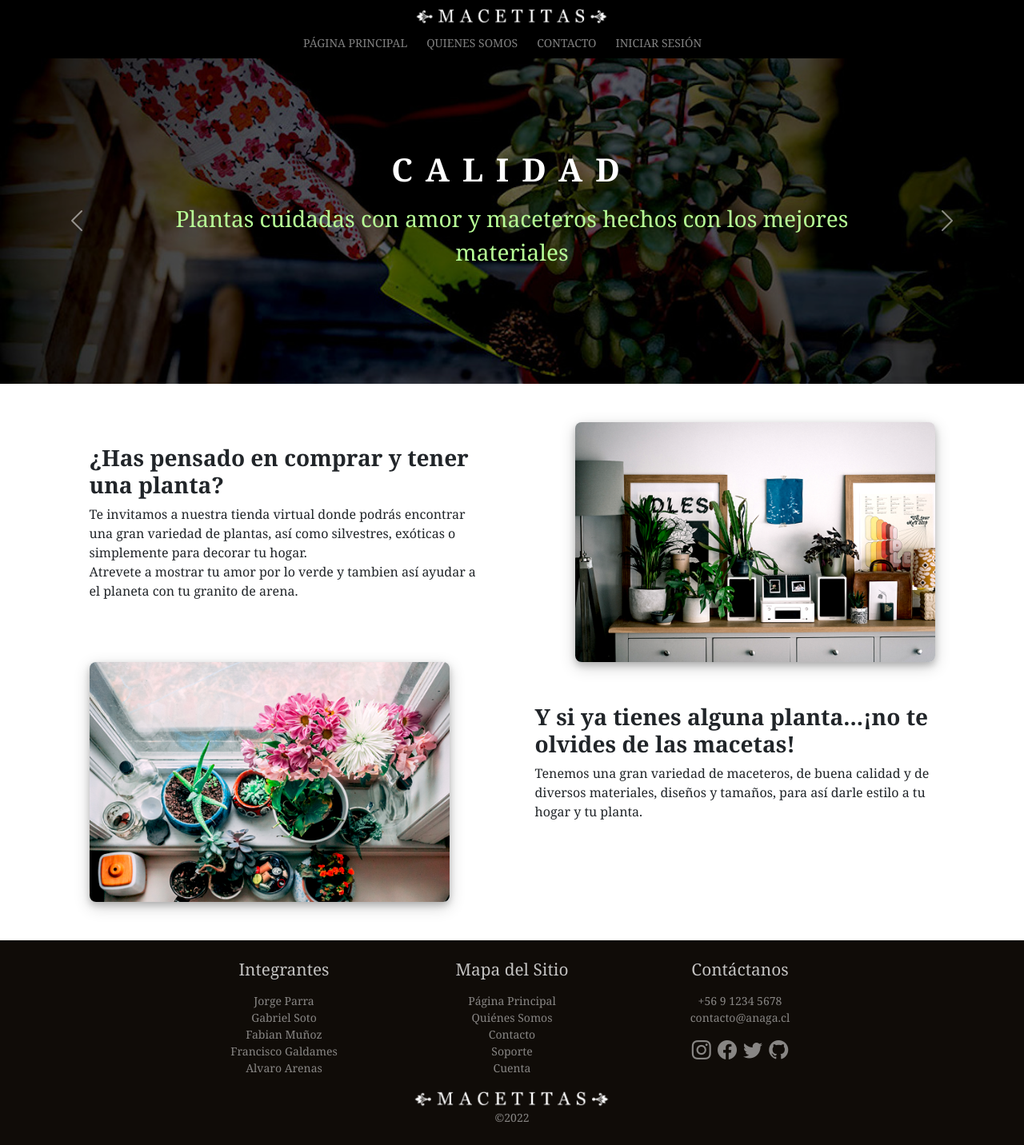
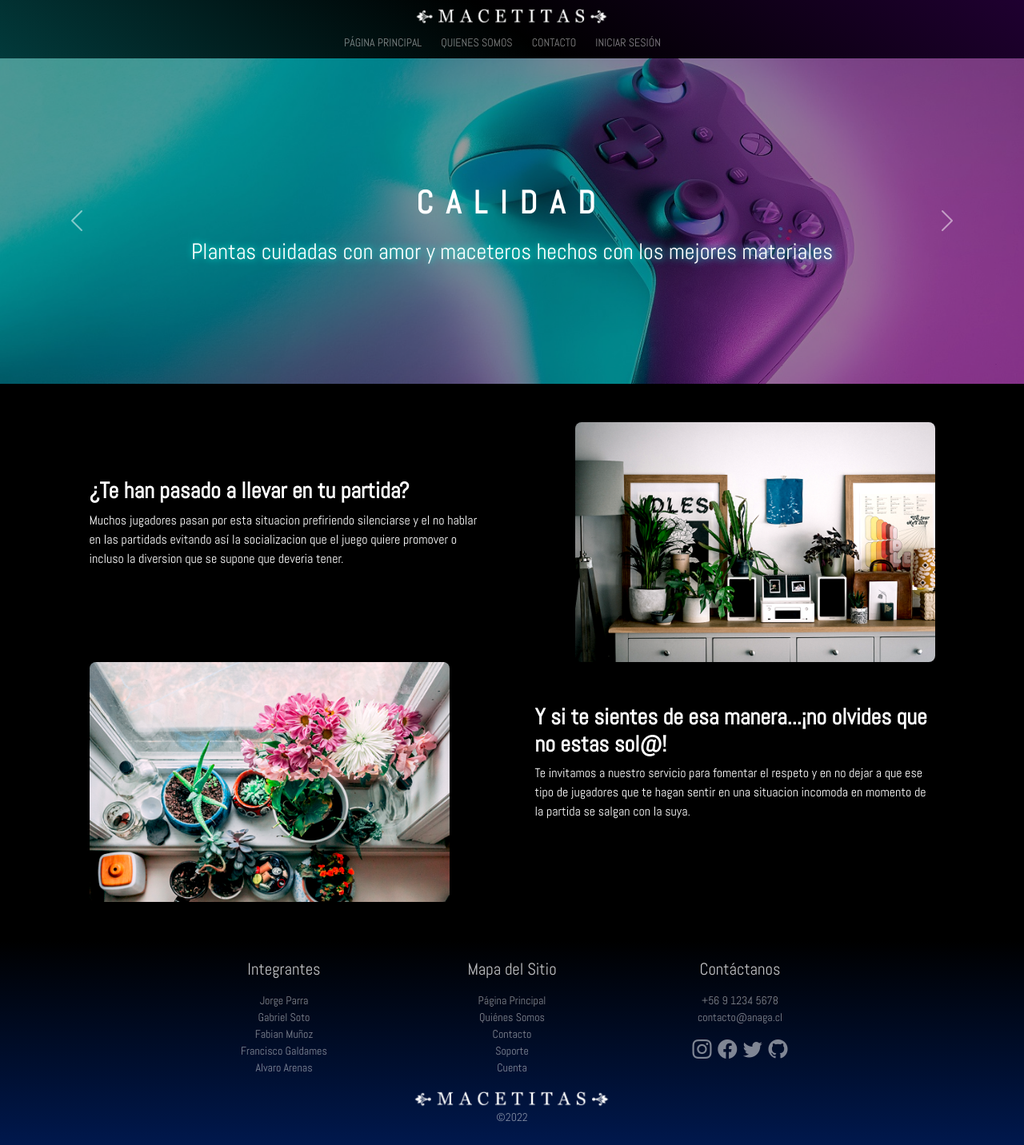
Before and after one commit to Alvaro-AAC/anaga, a Django app: page / in a window 1280 px wide. Shown: the whole page at 80% size. Run offline with Django 4.2, Linux system fonts and the light colour scheme; some libraries are stand-ins or nearby versions.

Commit message:
Avance index y personalizacion

```diff
--- a/core/static/core/css/global.css
+++ b/core/static/core/css/global.css
@@ -70,7 +70,7 @@
 }
 
 *{
-    font-family: Georgia, 'Times New Roman', Times, serif;
+    font-family: 'Abel', sans-serif;
 }
 
 /*imagen de fondo para navbar*/
@@ -80,6 +80,11 @@
     background-size: cover;
     background-position: center center;
 } */
+
+.bgTopBar{
+    background: rgb(2,58,59);
+    background: linear-gradient(36deg, rgba(2,58,59,1) 0%, rgba(0,0,0,1) 50%, rgba(31,0,48,1) 100%);
+}
 
 #openTopMenu a{
     text-decoration: none;
@@ -97,8 +102,8 @@
 .parrafoImg img{
     border-radius: 8px;
     max-height: 300px;
-    box-shadow: 0 4px 8px 0 rgba(0, 0, 0, 0.2), 0 6px 20px 0 rgba(0, 0, 0, 0.19);
 }
+/* box-shadow: 0 0 20px 8px #00184d; */
 
 .logoImg{
     max-height: 25px;
@@ -130,7 +135,8 @@ nav ~ * {
 }
 
 footer{
-    background-color: #100c08
+    background: rgb(0,0,0);
+    background: linear-gradient(0deg,  #00184d, rgba(0,0,0,1) 100%);
 }
 
 footer li, a {
@@ -150,7 +156,7 @@ footer h5 {
 }
 
 a:hover{
-    color: #73dd6f;
+    color: #6fd8dd;
 }
 
 
@@ -168,7 +174,8 @@ a:hover{
 
 .carouselText p{
     font-weight: lighter;
-    color: #b7ff96;
+    color: #ffffff;
+    text-shadow: rgb(0, 255, 225) 1px 0 10px;
 }
 
 /* QUIENES SOMOS */
--- a/core/templates/core/index.html
+++ b/core/templates/core/index.html
@@ -12,7 +12,7 @@
   <script src="//cdn.jsdelivr.net/npm/sweetalert2@11"></script>
   <title>Inicio - Macetitas</title>
 </head>
-<body>
+<body style="background-color: black;">
   <!-- TOP BAR -->
   {% include "core/repeat/topBar.html" %}
 
@@ -58,19 +58,18 @@
     </button>
   </div>
 
-  <div class="container-fluid parrafoImg mb-5">
+  <div class="container-fluid parrafoImg mb-5 text-white">
     <div class="container-md d-md-flex text-center text-md-start align-items-center justify-content-around mb-4 mb-md-0">
       <div class="me-md-5 text-block">
-        <h2 class="fw-bold fs-3">¿Has pensado en comprar y tener una planta?</h2>
-        <p class="fs-6 mb-5">Te invitamos a nuestra tienda virtual donde podrás encontrar una gran variedad de plantas, así como silvestres, exóticas o simplemente para decorar tu hogar.
-        <br>Atrevete a mostrar tu amor por lo verde y tambien así ayudar a el planeta con tu granito de arena.</p>
+        <h2 class="fw-bold fs-3">¿Te han pasado a llevar en tu partida?</h2>
+        <p class="fs-6 mb-5">Muchos jugadores pasan por esta situacion prefiriendo silenciarse y el no hablar en las partidads evitando así la socializacion que el juego quiere promover o incluso la diversion que se supone que deveria tener.</p>
       </div>
       <img class="img-fluid mx-lg-0 mx-sm-auto d-sm-block" src="{% static 'core/img/index/img_Index_Plants_Text.png' %}" alt="">
     </div>
     <div class="container-md d-md-flex flex-md-row-reverse text-center text-md-end text-lg-start align-items-center justify-content-around">
       <div class="ms-md-5 ms-lg-5 text-block ">
-        <h2 class="fw-bold fs-3">Y si ya tienes alguna planta...¡no te olvides de las macetas!</h2>
-        <p class="fs-6 mb-5">Tenemos una gran variedad de maceteros, de buena calidad y de diversos materiales, diseños y tamaños, para así darle estilo a tu hogar y tu planta.</p>
+        <h2 class="fw-bold fs-3">Y si te sientes de esa manera...¡no olvides que no estas sol@!</h2>
+        <p class="fs-6 mb-5">Te invitamos a nuestro servicio para fomentar el respeto y en no dejar a que ese tipo de jugadores que te hagan sentir en una situacion incomoda en momento de la partida se salgan con la suya.</p>
       </div>
       <img class="img-fluid mx-lg-0 mx-sm-auto d-sm-block" src="{% static 'core/img/index/img_Index_Macetero_Text.png' %}" alt="">
     </div>
--- a/core/templates/core/repeat/topBar.html
+++ b/core/templates/core/repeat/topBar.html
@@ -1,5 +1,9 @@
 <!-- Top Menu -->
-<nav class="navbar navbar-light bg-black text-center py-0">
+<nav class="navbar navbar-light bgTopBar text-center py-0">
+  <link rel="preconnect" href="https://fonts.googleapis.com">
+  <link rel="preconnect" href="https://fonts.gstatic.com" crossorigin>
+  <link href="https://fonts.googleapis.com/css2?family=Abel&display=swap" rel="stylesheet">
+
   {% load static %}
   <div class="container-fluid justify-content-center flex-column py-2">
       <img src="{% static 'core/img/logo.png' %}" class="logoImg" alt="">
```
Also changed, not shown: Experiencia3_ParraVenegasNavarroGaldames_006d/settings.py (+13 -7 lines), core/static/core/img/index/carousel/slide1.jpg, core/static/core/img/index/carousel/slide2.jpg, core/static/core/img/index/carousel/slide3.jpg.
